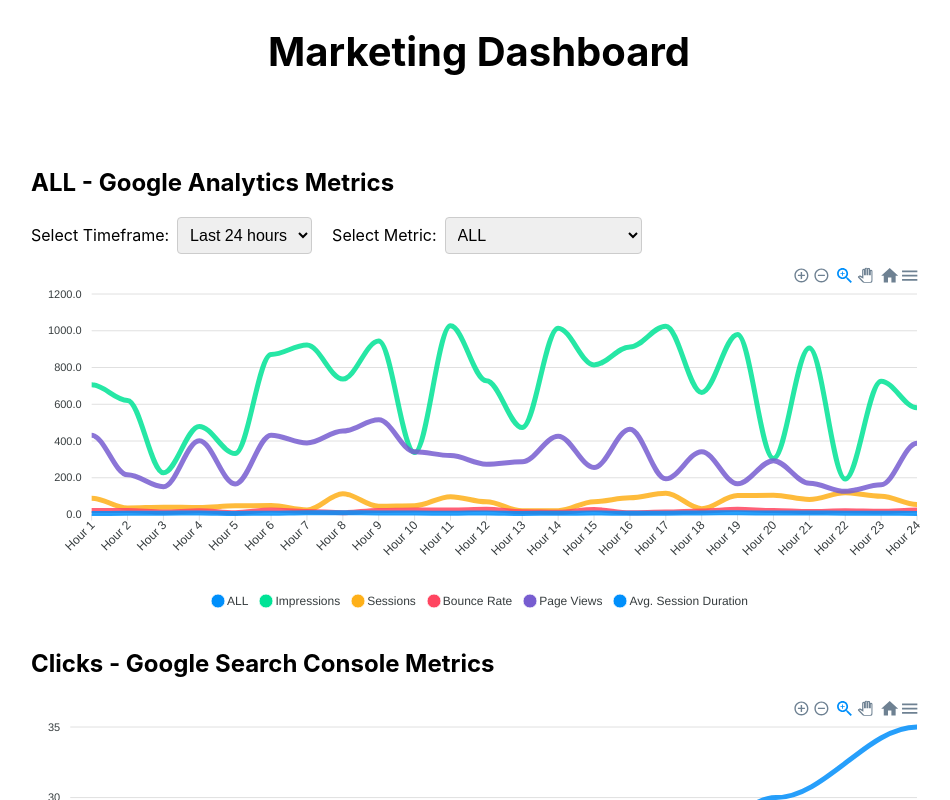
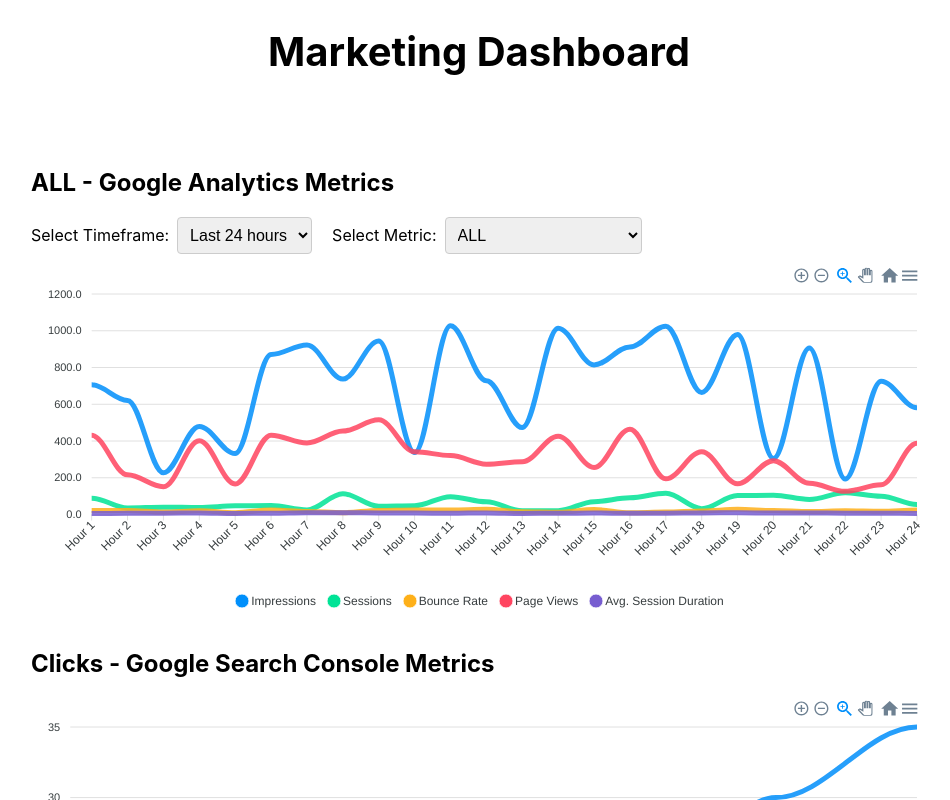
Before and after one commit to zaybei/Charts, a React (Vite) app: page / in a window 1280 px wide. Shown: the top 800 px of the page, without its empty margins (161-1111 px from the left). Built offline with nearby package versions, Linux system fonts and the light colour scheme.

Commit message:
Fixed 'ALL' option in GoogleAnalyticsChart.jsx to display all metrics correctly

```diff
--- a/src/GoogleAnalyticsChart.jsx
+++ b/src/GoogleAnalyticsChart.jsx
@@ -70,14 +70,17 @@ const GoogleAnalyticsChart = ({ data }) => {
       },
     },
     series: selectedMetric === 'ALL'
-      ? metrics.map(metric => ({
-          name: metric,
-          data: generateRandomData(metric, selectedTimeframe),
-        }))
+      ? metrics
+          .filter(metric => metric !== 'ALL')
+          .map(metric => ({
+            name: metric,
+            data: generateRandomData(metric, selectedTimeframe),
+          }))
       : [{
           name: selectedMetric,
           data: generateRandomData(selectedMetric, selectedTimeframe),
         }],
+
   };
 
   return (
```
